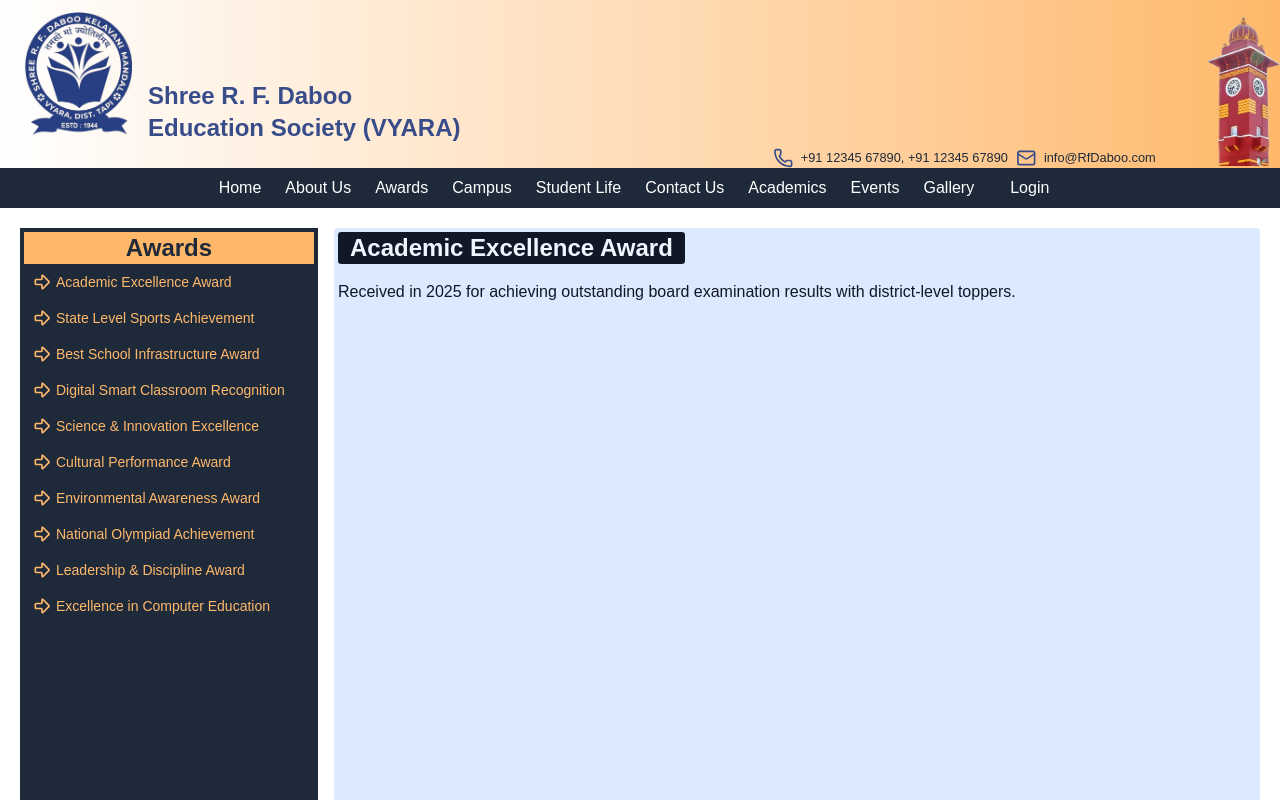
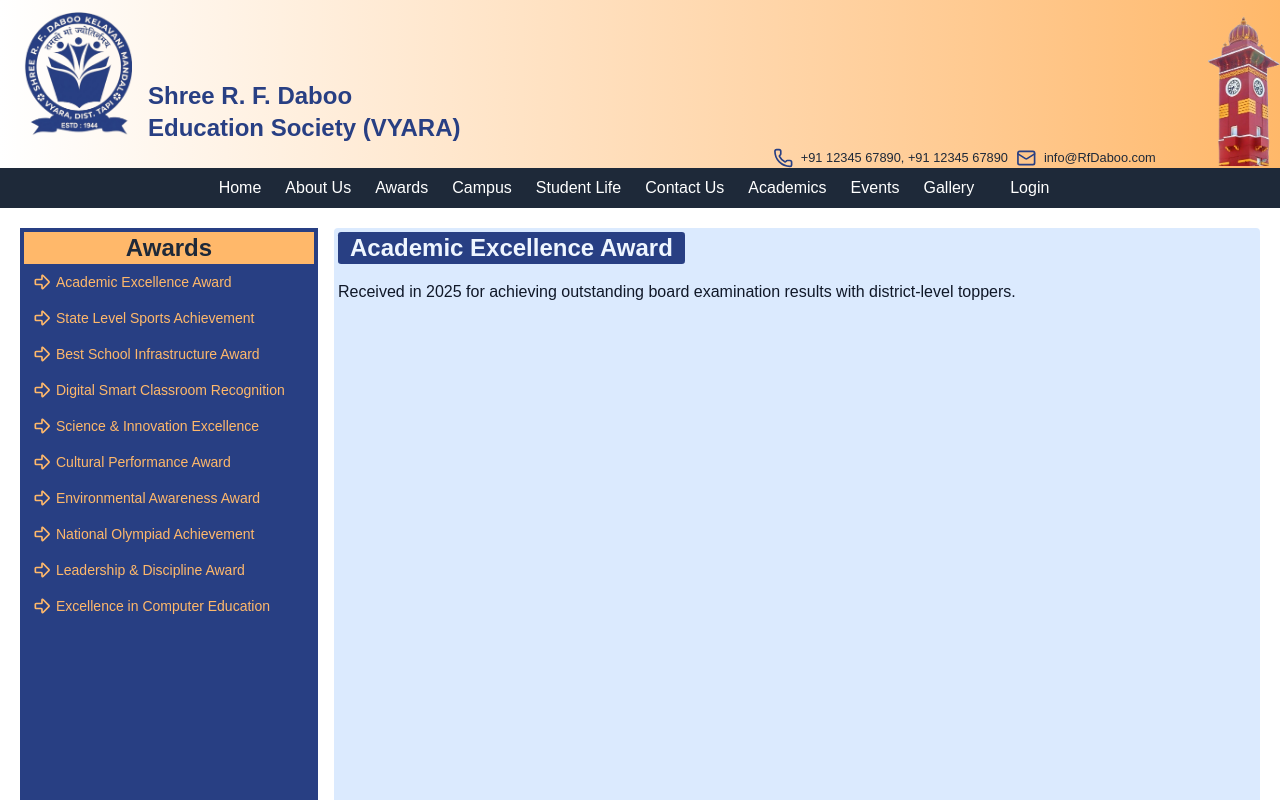
Before and after one commit to harendrasinp/R.F.Daboo_Frontend, a Next.js app: page /awards in a window 1280 px wide. Shown: the top 800 px of the page. Built offline with nearby package versions, Linux system fonts and the light colour scheme.

Commit message:
school name font gets bold

```diff
--- a/src/app/globals.css
+++ b/src/app/globals.css
@@ -11,7 +11,7 @@
   --font-sans: var(--font-geist-sans);
   --font-mono: var(--font-geist-mono);
   /* ----------my custom colors ---------- */
-  --color-BlueNavyColor: #384C8A;
+  --color-BlueNavyColor: #283F83;
 }
 
 @media (prefers-color-scheme: dark) {
--- a/src/components/Sidebar_DetailBar.js
+++ b/src/components/Sidebar_DetailBar.js
@@ -7,7 +7,7 @@ const SideBar_DeatilBar = ({ componentData, title }) => {
     const [aboutTitle, setAboutTitle] = useState(componentData[0].title);
     return (
         <div className="grid grid-cols-12 gap-1 p-1 h-screen md:gap-4 md:p-5">
-            <aside className="col-span-4 bg-gray-800 p-1 md:col-span-3">
+            <aside className="col-span-4 bg-BlueNavyColor p-1 md:col-span-3">
                 <h1 className="text-sm font-bold text-center text-gray-800 bg-orange-300 md:text-2xl">{title}</h1>
 
                 {componentData.map((data, index) => (
@@ -21,7 +21,7 @@ const SideBar_DeatilBar = ({ componentData, title }) => {
             </aside>
 
             <main className="col-span-8 bg-blue-100 p-1 rounded md:col-span-9">
-                <h1 className="text-sm md:text-2xl font-bold mb-4 text-blue-50 bg-gray-900 w-fit px-3 rounded-[0.2rem]">{aboutTitle}</h1>
+                <h1 className="text-sm md:text-2xl font-bold mb-4 text-blue-50 bg-BlueNavyColor w-fit px-3 rounded-[0.2rem]">{aboutTitle}</h1>
                 <p className="text-gray-900">{componentData.find(data => data.title === aboutTitle)?.description ||null}</p>
                 <div>
                  {componentData.find(data => data.title === aboutTitle)?.sections?.map((section, index) => (
```
